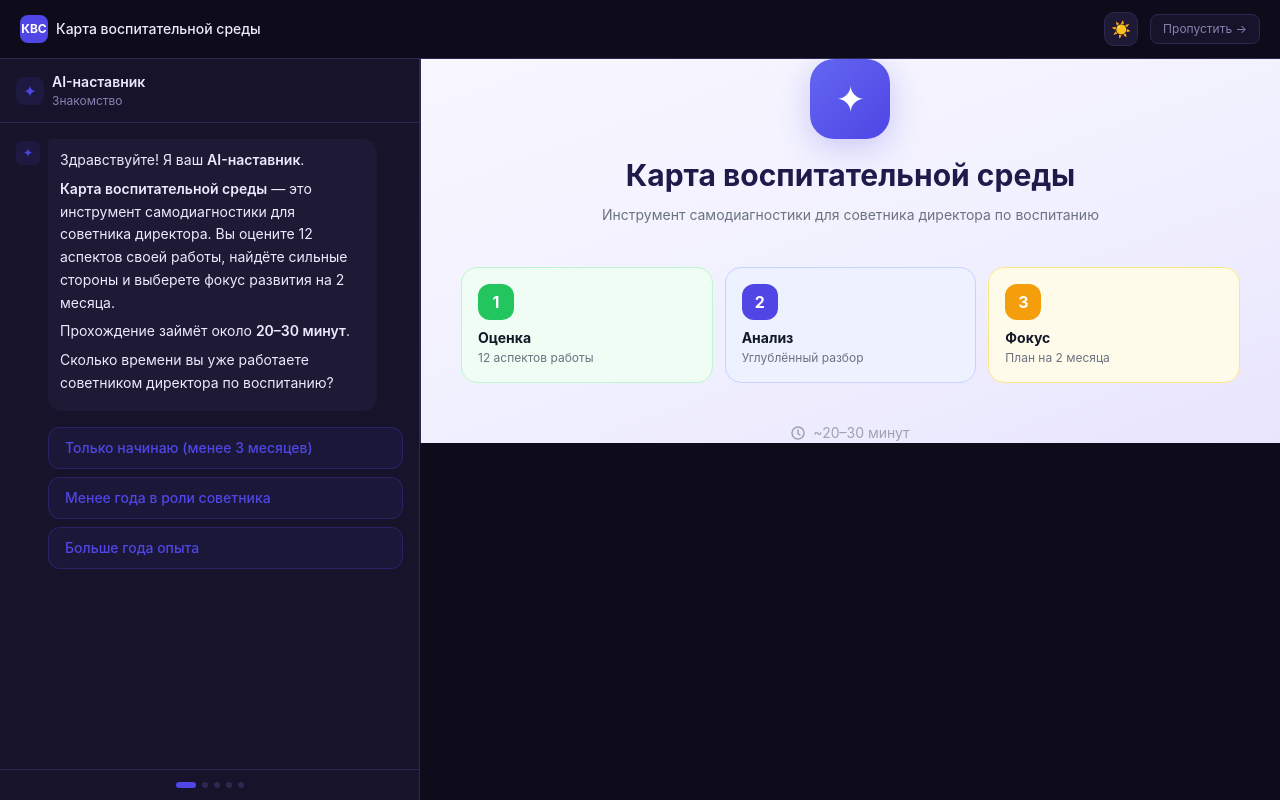
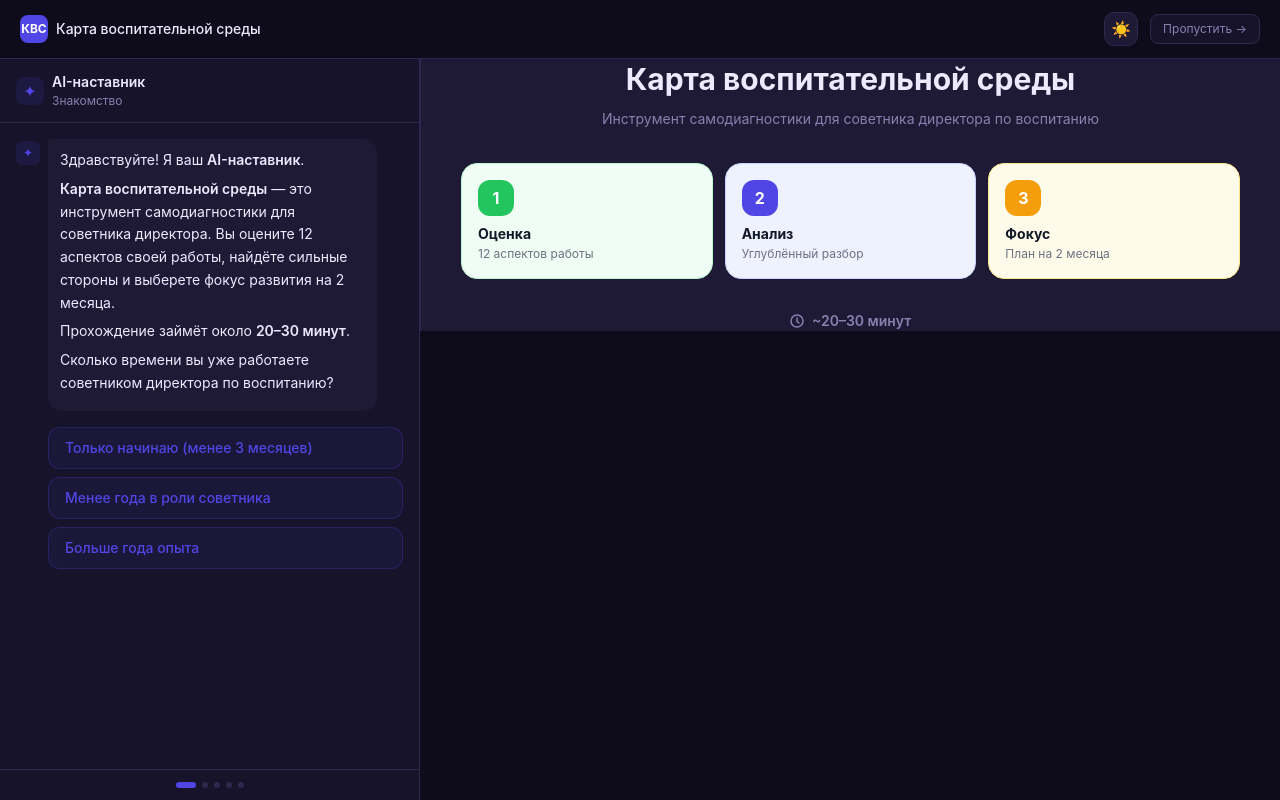
Before and after one commit to kirechenkovog-web/karta-vospitatelnoy-sredy, a Next.js app: page /onboarding in a window 1280 px wide. Built offline with nearby package versions, Linux system fonts and the light colour scheme.

Commit message:
PanelIntro: remove logo, remove custom bg, bold time
Co-Authored-By: Claude Sonnet 4.6 <noreply@anthropic.com>

```diff
--- a/src/app/onboarding/page.tsx
+++ b/src/app/onboarding/page.tsx
@@ -153,32 +153,14 @@ function PanelReady() {
 
 function PanelIntro() {
   return (
-    <div
-      className="h-full flex flex-col items-center justify-center px-10 gap-10"
-      style={{ background: "linear-gradient(160deg, #f8f7ff 0%, #f0effe 60%, #e8e5fd 100%)" }}
-    >
-      {/* Brand icon */}
-      <div className="flex flex-col items-center gap-4">
-        <div
-          className="w-20 h-20 rounded-3xl flex items-center justify-center flex-shrink-0"
-          style={{
-            background: "linear-gradient(135deg, #6366f1 0%, #4F46E5 100%)",
-            color: "#fff",
-            fontSize: 36,
-            boxShadow: "0 8px 32px #4F46E540",
-          }}
-        >
-          ✦
+    <div className="h-full flex flex-col items-center justify-center px-10 gap-8">
+      {/* Title block */}
+      <div className="text-center">
+        <div className="text-3xl font-bold mb-2 leading-snug" style={{ color: "var(--foreground)" }}>
+          Карта воспитательной среды
         </div>
-
-        {/* Title block */}
-        <div className="text-center">
-          <div className="text-3xl font-bold mb-2 leading-snug" style={{ color: "#1e1b4b" }}>
-            Карта воспитательной среды
-          </div>
-          <div className="text-sm leading-relaxed" style={{ color: "#6b7280" }}>
-            Инструмент самодиагностики для советника директора по воспитанию
-          </div>
+        <div className="text-sm leading-relaxed" style={{ color: "var(--muted)" }}>
+          Инструмент самодиагностики для советника директора по воспитанию
         </div>
       </div>
 
@@ -209,7 +191,7 @@ function PanelIntro() {
       </div>
 
       {/* Time */}
-      <div className="flex items-center gap-2 text-sm" style={{ color: "#9ca3af" }}>
+      <div className="flex items-center gap-2 text-sm font-semibold" style={{ color: "var(--muted)" }}>
         <svg width="14" height="14" viewBox="0 0 14 14" fill="none">
           <circle cx="7" cy="7" r="6" stroke="currentColor" strokeWidth="1.5"/>
           <path d="M7 4v3.5l2 1.5" stroke="currentColor" strokeWidth="1.5" strokeLinecap="round"/>
```
